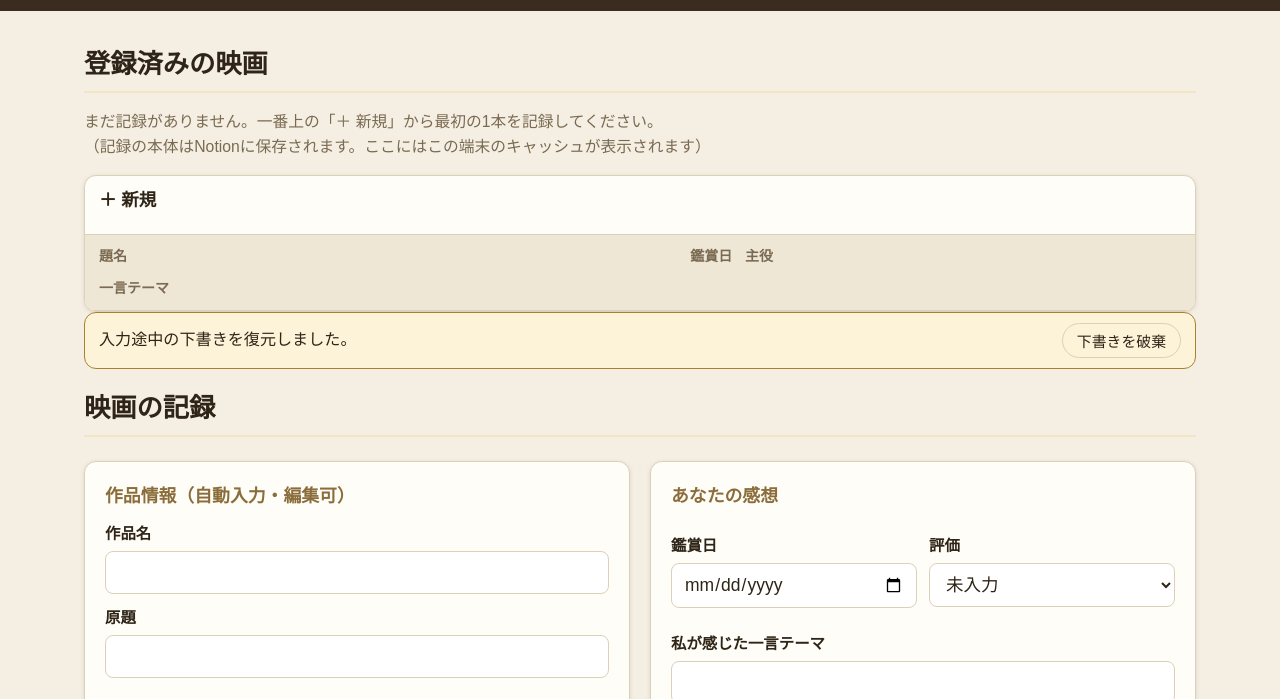
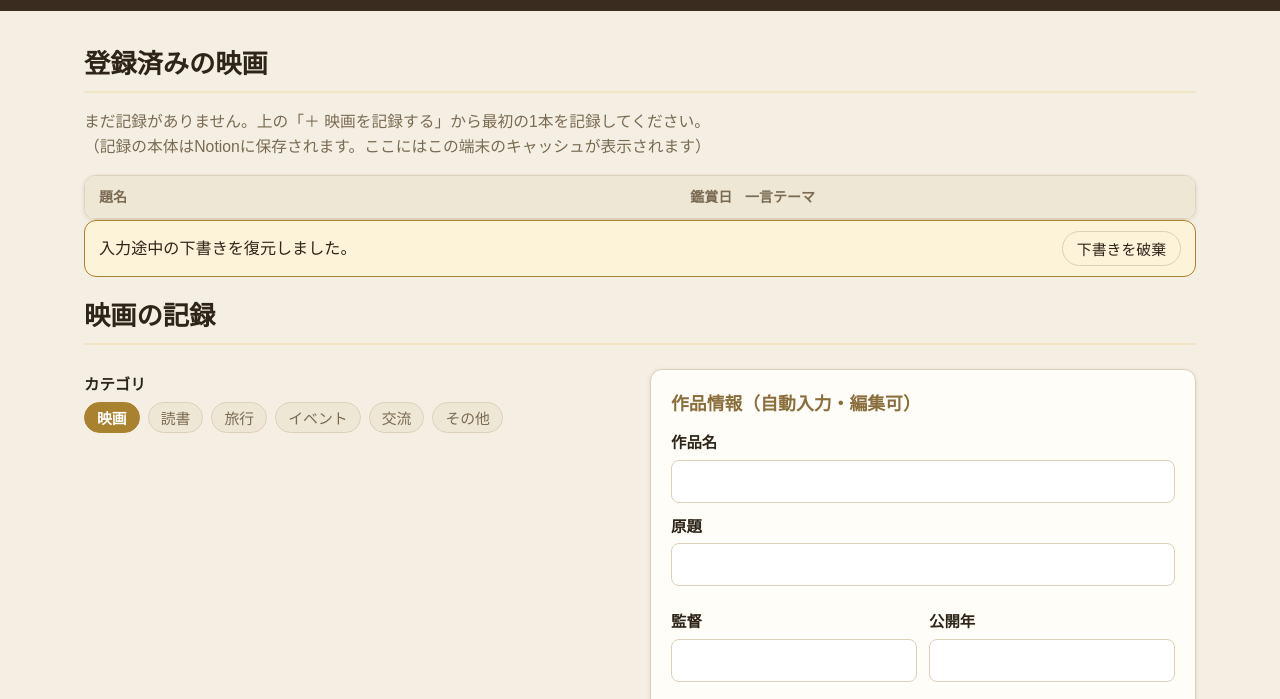
Before and after one commit to AkiraItoi/-movie-record-, a plain HTML site: page index.html in a window 1280 px wide. Shown: the part 55-754 px from the top of the page. Drawn offline with Linux system fonts and the light colour scheme.

Commit message:
Revise prompts for movie recording and search sections
Updated text prompts for clarity and consistency in the UI.

```diff
--- a/index.html
+++ b/index.html
@@ -32,10 +32,9 @@
   <!-- ===== 一覧 ===== -->
   <section id="view-list" class="view">
     <h2 class="view-title">登録済みの映画</h2>
-    <p id="list-empty" class="muted">まだ記録がありません。一番上の「＋ 新規」から最初の1本を記録してください。<br>（記録の本体はNotionに保存されます。ここにはこの端末のキャッシュが表示されます）</p>
+    <p id="list-empty" class="muted">まだ記録がありません。上の「＋ 映画を記録する」から最初の1本を記録してください。<br>（記録の本体はNotionに保存されます。ここにはこの端末のキャッシュが表示されます）</p>
     <div class="movie-rows">
-      <button type="button" id="btn-new-row" class="movie-row movie-row-new"><span class="mr-title">＋ 新規</span><span></span><span></span><span></span></button>
-      <div class="movie-row movie-row-head" aria-hidden="true"><span>題名</span><span>鑑賞日</span><span>主役</span><span>一言テーマ</span></div>
+      <div class="movie-row movie-row-head" aria-hidden="true"><span>題名</span><span>鑑賞日</span><span>一言テーマ</span></div>
       <div id="record-list"></div>
     </div>
   </section>
@@ -43,6 +42,9 @@
   <!-- ===== 検索 ===== -->
   <section id="view-search" class="view" hidden>
     <h2 class="view-title">映画を検索</h2>
+    <div class="field"><span>カテゴリ（映画以外は手入力の記録になります）</span>
+      <div id="search-categories" class="chip-wrap"></div>
+    </div>
     <p class="muted">邦題・原題・一部の入力でも検索できます。</p>
     <form id="search-form" class="search-form">
       <input type="search" id="search-input" placeholder="作品名を入力（例：ゴジラ-0.0）" autocomplete="off" enterkeyhint="search">
@@ -65,6 +67,9 @@
       <button type="button" id="btn-discard-draft" class="btn btn-small btn-ghost">下書きを破棄</button>
     </div>
     <h2 class="view-title">映画の記録</h2>
+    <div class="field"><span>カテゴリ</span>
+      <div id="f-categories" class="chip-wrap"></div>
+    </div>
 
     <div class="form-block">
       <h3 class="block-title">作品情報（自動入力・編集可）</h3>
```
